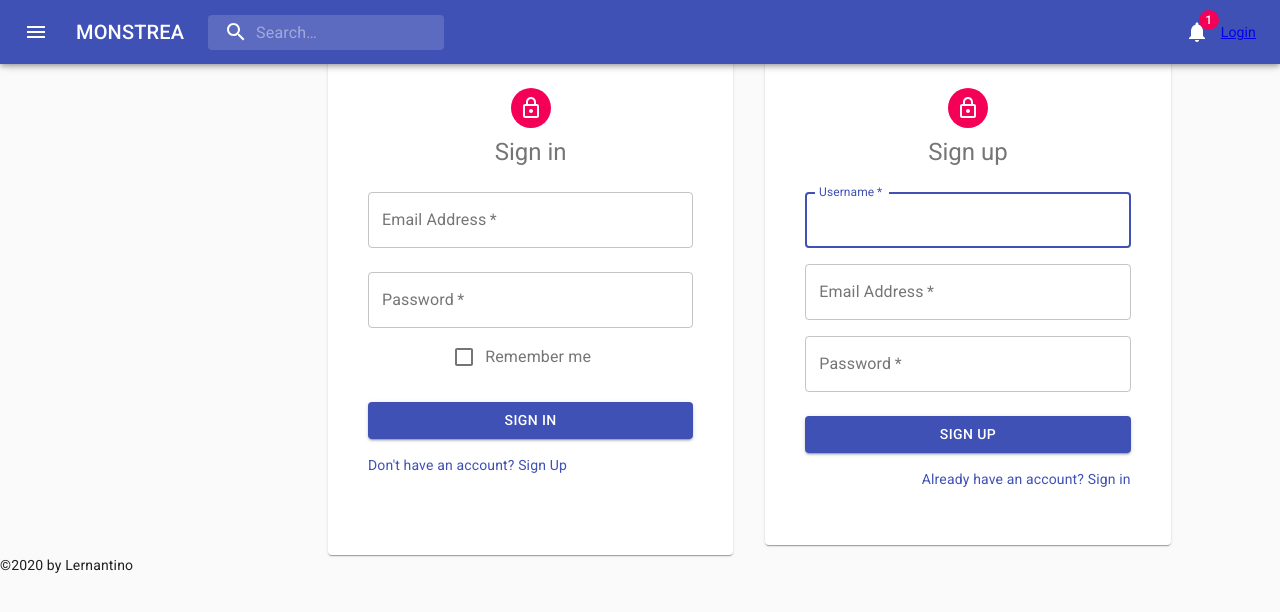
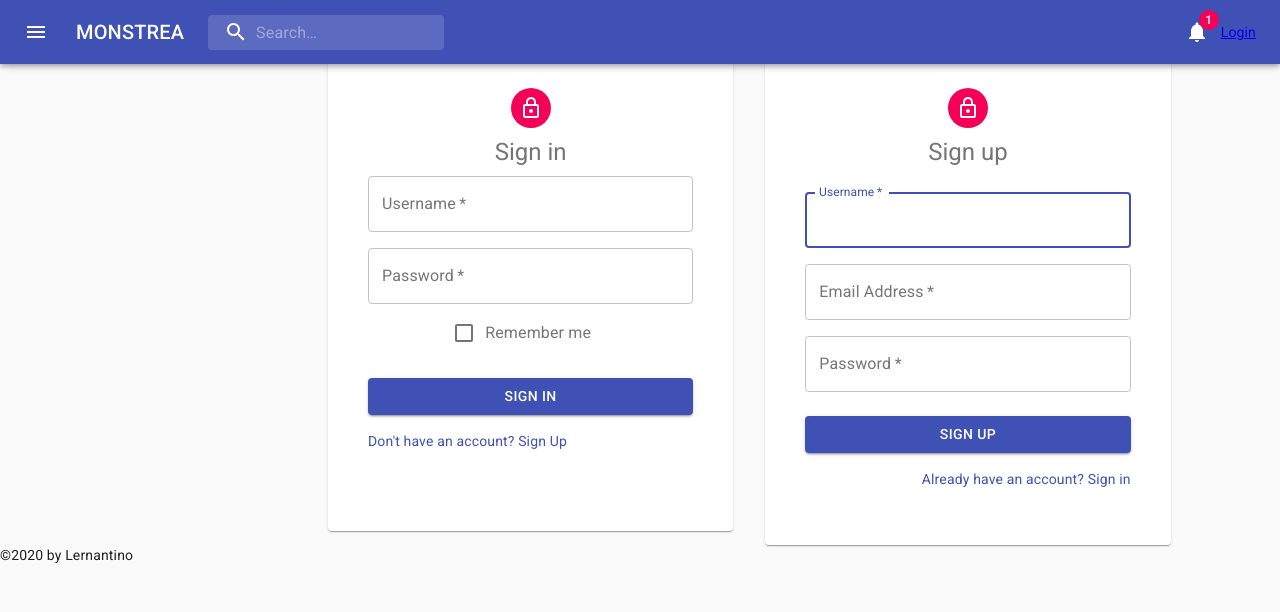
Before and after one commit to down-dive/monstera, a React (Create React App) app in the folder client/: page /signin in a window 1280 px wide. Shown: the top 612 px of the page. Built offline with nearby package versions, Linux system fonts and the light colour scheme.

Commit message:
fixing sign in attributes in the UI

```diff
--- a/client/src/components/Sign-in/index.js
+++ b/client/src/components/Sign-in/index.js
@@ -90,16 +90,14 @@ const Login = props => {
         noValidate
         >
           <TextField
+            name="username"
             variant="outlined"
-            margin="normal"
             required
             fullWidth
-            id="email"
-            label="Email Address"
-            name="email"
-            autoComplete="email"
+            id="username"
+            label="Username"
             autoFocus
-            value={formState.email}
+            value={formState.username}
             onChange={handleChange}
           />
           <TextField
--- a/client/src/components/Sign-up/index.js
+++ b/client/src/components/Sign-up/index.js
@@ -85,7 +85,6 @@ export default function SignUp() {
           <Grid container spacing={2}>
             <Grid item xs={12}>
               <TextField
-                autoComplete="username"
                 name="username"
                 variant="outlined"
                 required
```
